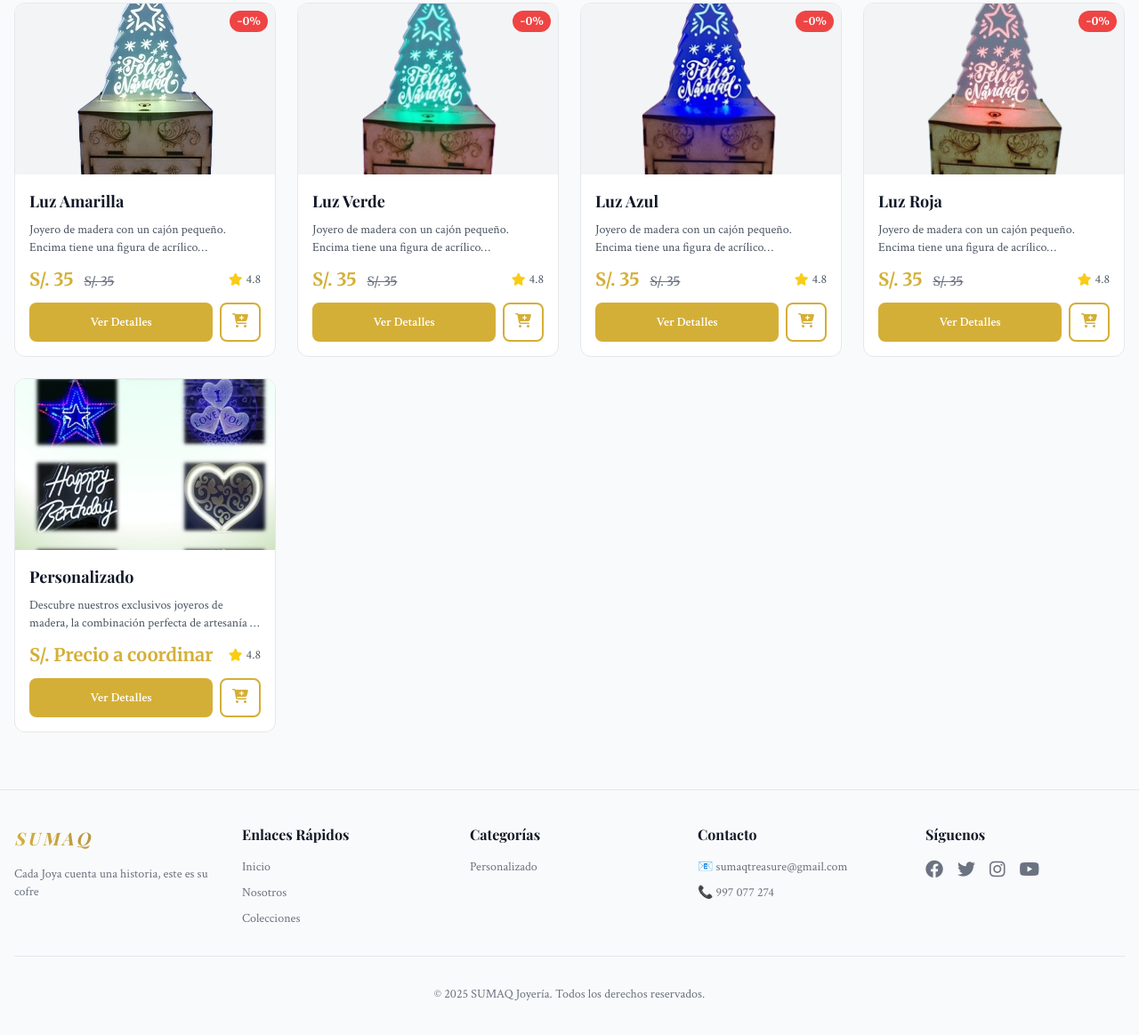
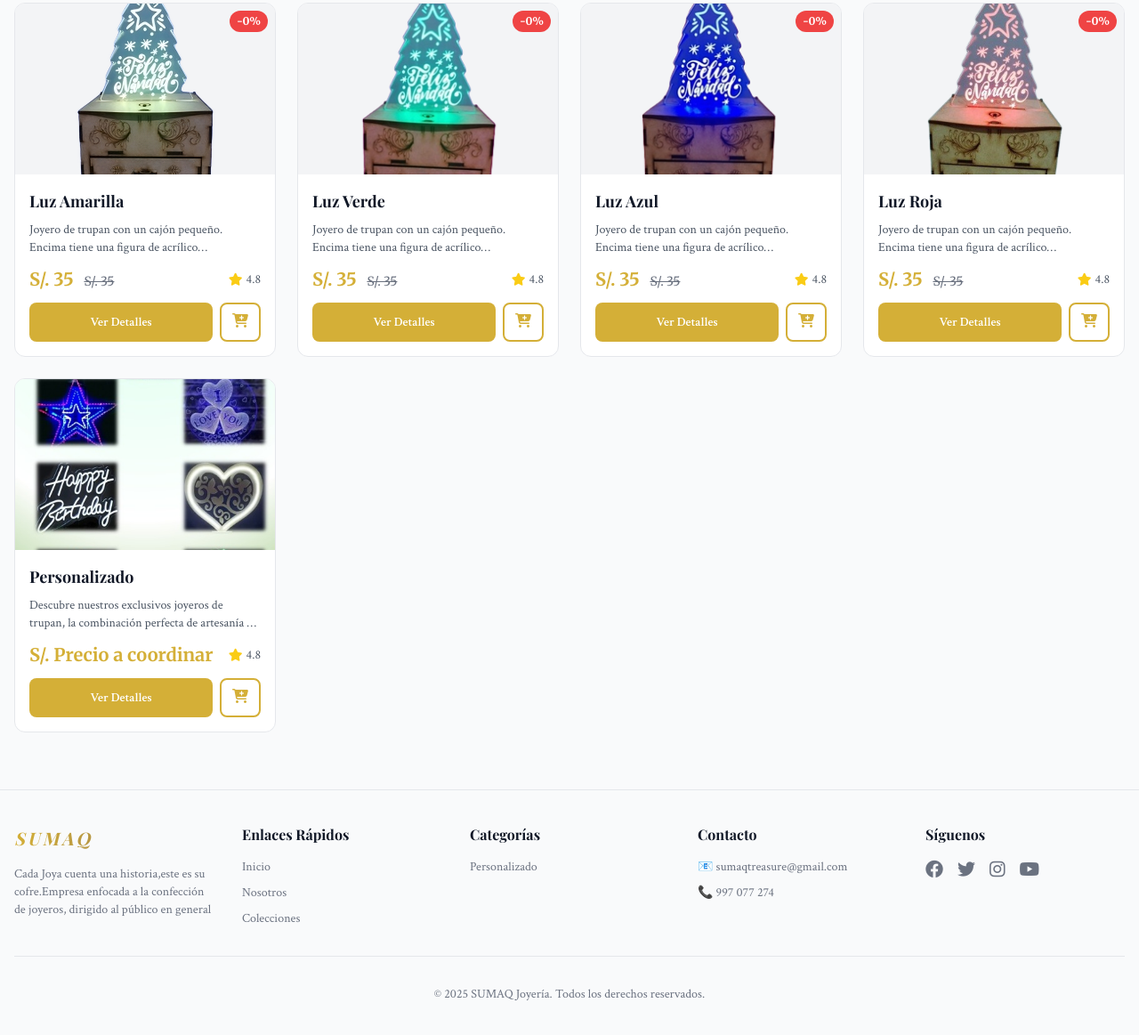
Before and after one commit to KevinRimachi/SUMAQ, a plain HTML site: page index.html in a window 1280 px wide. Shown: the part 1515-2678 px from the top of the page at 89% size. Drawn offline with nearby package versions, Linux system fonts and the light colour scheme.

Commit message:
Correccion en la descripcion de los productos

```diff
--- a/index.html
+++ b/index.html
@@ -1195,7 +1195,7 @@
         <div class="container mx-auto px-4">
             <div class="text-center mb-8 md:mb-12">
                 <h2 class="section-title text-3xl md:text-4xl font-bold mb-4 font-heading">Nuestra Historia</h2>
-                <p class="text-lg md:text-xl serif-text" style="color: var(--text-secondary);">Sumaq nació de la herencia de nuestro abuelo, un artesano que nos enseñó que los verdaderos tesoros son los recuerdos. Inspirados en sus cajas de madera, decidimos combinar esa tradición familiar con un toque moderno de luz. Hoy, cada joyero que creamos no solo protege tus piezas valiosas, sino que las ilumina, convirtiendo cada recuerdo en una obra de arte que brilla con luz propia</p>
+                <p class="text-lg md:text-xl serif-text" style="color: var(--text-secondary);">Sumaq nació de la herencia de nuestro abuelo, un artesano que nos enseñó que los verdaderos tesoros son los recuerdos. Inspirados en sus cajas de trupan, decidimos combinar esa tradición familiar con un toque moderno de luz. Hoy, cada joyero que creamos no solo protege tus piezas valiosas, sino que las ilumina, convirtiendo cada recuerdo en una obra de arte que brilla con luz propia</p>
             </div>
 
             <!-- Mission and Vision -->
@@ -1263,8 +1263,7 @@
         <div class="footer-grid grid grid-cols-1 md:grid-cols-2 lg:grid-cols-5 gap-6 md:gap-8">
             <div>
                 <h3 class="text-xl font-bold mb-4 text-gradient sumaq-logo font-heading">SUMAQ</h3>
-                <p class="text-sm serif-text" style="color: var(--text-tertiary);">Cada Joya cuenta una historia,
-                    este es su cofre</p>
+                <p class="text-sm serif-text" style="color: var(--text-tertiary);">Cada Joya cuenta una historia,este es su cofre.Empresa enfocada a la confección de joyeros, dirigido al público en general</p>
             </div>
             <div>
                 <h4 class="font-semibold mb-4 font-heading">Enlaces Rápidos</h4>
@@ -1367,7 +1366,7 @@
                 price: 35.00,
                 oldPrice: 35.00,
                 image: "./assets/productos/luzamarilla.png",
-                description: "Joyero de madera con un cajón pequeño. Encima tiene una figura de acrílico transparente en forma de árbol de Navidad, iluminada con una luz led azul que dice Feliz Navidad",
+                description: "Joyero de trupan con un cajón pequeño. Encima tiene una figura de acrílico transparente en forma de árbol de Navidad, iluminada con una luz led azul que dice Feliz Navidad",
                 features: ["Joyero elaborado en material de trupan", "Medidas 13.43 cm de ancho por 14.99 de alto", "Sensor de movimiento para el cambio de luces", "Iluminacion led en 4 colores, rojo, verde, amarillo y azul", "Gravado de texto en laser", "Figura de arbol en acrilico transparente"]
             },
             {
@@ -1377,7 +1376,7 @@
                 price: 35.00,
                 oldPrice: 35.00,
                 image: "./assets/productos/luzverde.png",
-                description: "Joyero de madera  con un cajón pequeño. Encima tiene una figura de acrílico transparente en forma de árbol de Navidad, iluminada con una luz led azul que dice Feliz Navidad",
+                description: "Joyero de trupan  con un cajón pequeño. Encima tiene una figura de acrílico transparente en forma de árbol de Navidad, iluminada con una luz led azul que dice Feliz Navidad",
                 features: ["Joyero elaborado en material de trupan", "Medidas 13.43 cm de ancho por 14.99 de alto", "Sensor de movimiento para el cambio de luces", "Iluminacion led en 4 colores, rojo, verde, amarillo y azul", "Gravado de texto en laser", "Figura de arbol en acrilico transparente"]
             },
             {
@@ -1387,7 +1386,7 @@
                 price: 35.00,
                 oldPrice: 35.00,
                 image: "./assets/productos/luzazul.png",
-                description: "Joyero de madera con un cajón pequeño. Encima tiene una figura de acrílico transparente en forma de árbol de Navidad, iluminada con una luz led azul que dice Feliz Navidad",
+                description: "Joyero de trupan con un cajón pequeño. Encima tiene una figura de acrílico transparente en forma de árbol de Navidad, iluminada con una luz led azul que dice Feliz Navidad",
                 features: ["Joyero elaborado en material de trupan", "Medidas 13.43 cm de ancho por 14.99 de alto", "Sensor de movimiento para el cambio de luces", "Iluminacion led en 4 colores, rojo, verde, amarillo y azul", "Gravado de texto en laser", "Figura de arbol en acrilico transparente"]
             },
             {
@@ -1397,7 +1396,7 @@
                 price: 35.00,
                 oldPrice: 35.00,
                 image: "./assets/productos/luzroja.png",
-                description: "Joyero de madera con un cajón pequeño. Encima tiene una figura de acrílico transparente en forma de árbol de Navidad, iluminada con una luz led azul que dice Feliz Navidad",
+                description: "Joyero de trupan con un cajón pequeño. Encima tiene una figura de acrílico transparente en forma de árbol de Navidad, iluminada con una luz led azul que dice Feliz Navidad",
                 features: ["Joyero elaborado en material de trupan", "Medidas 13.43 cm de ancho por 14.99 de alto", "Sensor de movimiento para el cambio de luces", "Iluminacion led en 4 colores, rojo, verde, amarillo y azul", "Gravado de texto en laser", "Figura de arbol en acrilico transparente"]
             },
             {
@@ -1407,7 +1406,7 @@
                 price: "Precio a coordinar",
                 oldPrice: 0.00,
                 image: "./assets/productos/personalizado.jpeg",
-                description: "Descubre nuestros exclusivos joyeros de madera, la combinación perfecta de artesanía y tecnología. Cada pieza cuenta con una figura de acrílico grabada a láser que se ilumina con una vibrante luz LED, creando un efecto visual único y moderno.\n Además de nuestros diseños listos para toda ocasión, nos especializamos en trabajos 100% personalizados. Podemos transformar tu idea en un diseño luminoso: desde grabar un nombre o una fecha especial, hasta plasmar el logo de tu emprendimiento o la figura que más te guste. Son el regalo ideal para sorprender a alguien especial o para darle un toque único a tu espacio.",
+                description: "Descubre nuestros exclusivos joyeros de trupan, la combinación perfecta de artesanía y tecnología. Cada pieza cuenta con una figura de acrílico grabada a láser que se ilumina con una vibrante luz LED, creando un efecto visual único y moderno.\n Además de nuestros diseños listos para toda ocasión, nos especializamos en trabajos 100% personalizados. Podemos transformar tu idea en un diseño luminoso: desde grabar un nombre o una fecha especial, hasta plasmar el logo de tu emprendimiento o la figura que más te guste. Son el regalo ideal para sorprender a alguien especial o para darle un toque único a tu espacio.",
                features: ["Personalizados"]
             },
 
```
